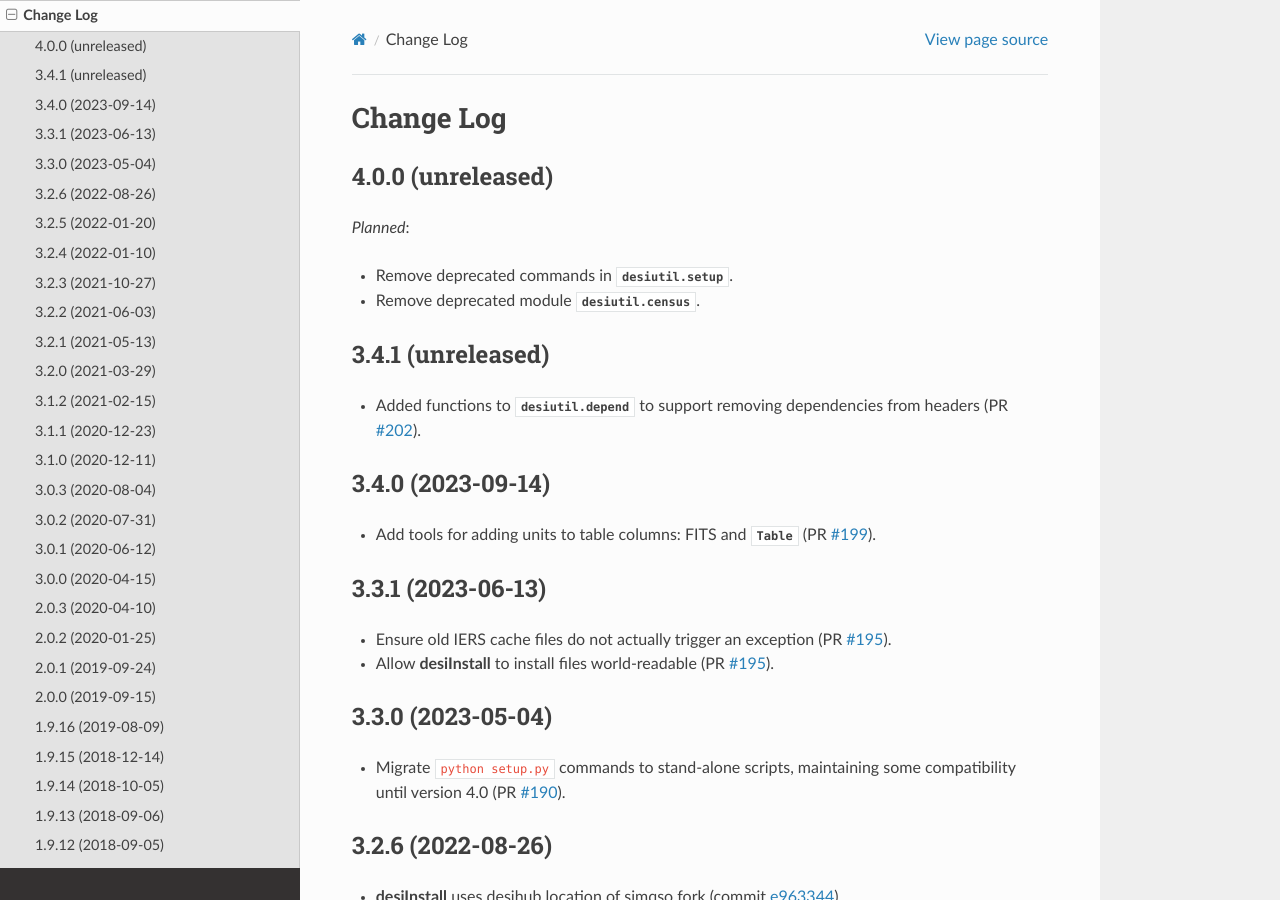
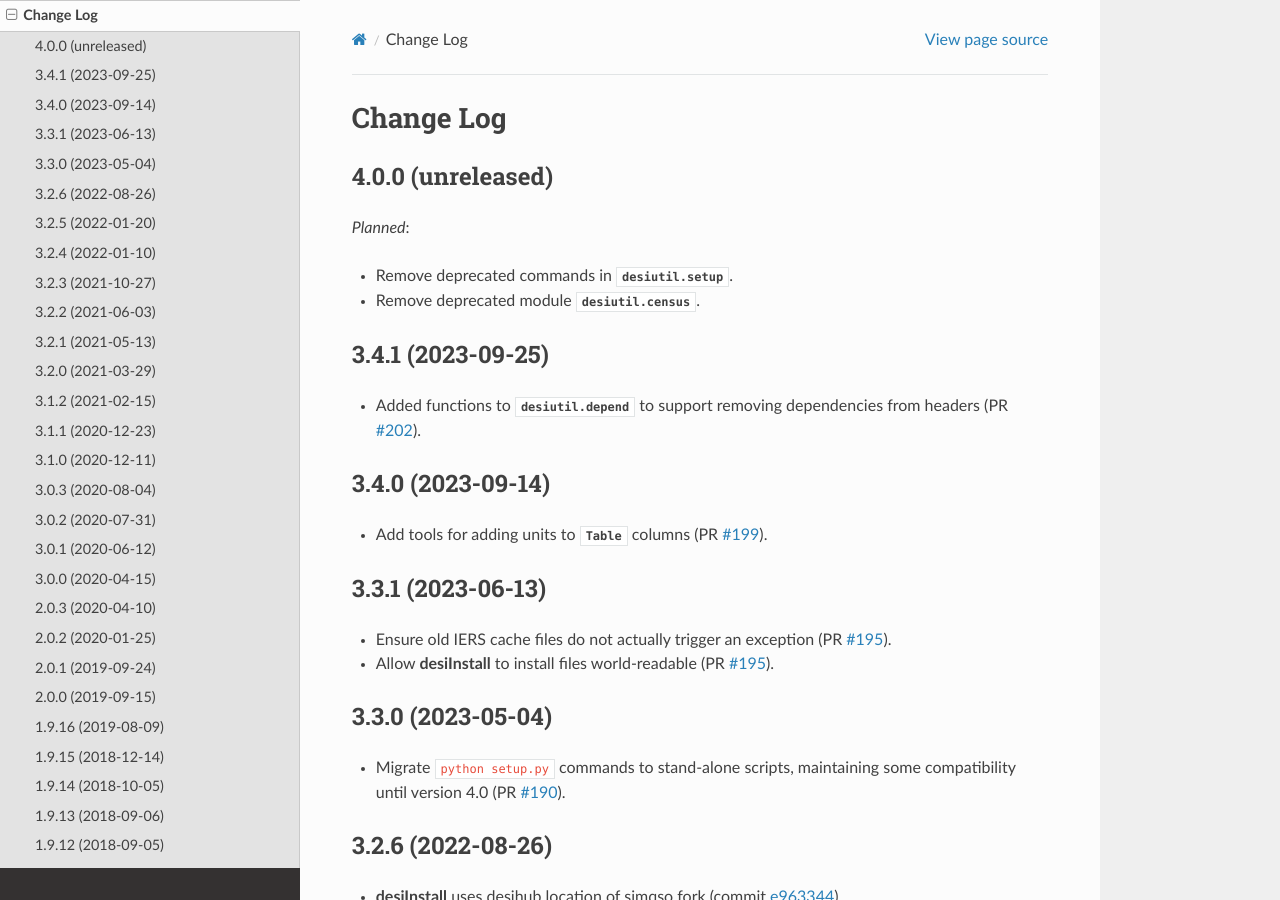
Before and after one commit to desihub/desiutil, a Sphinx documentation site: the page built from doc/changes.rst, in a window 1280 px wide and 900 px high. Built offline with Sphinx 7.4.7 and the Read the Docs theme 2.0.0, drawn with Linux system fonts in a browser that asks for light colours.

```diff
--- a/doc/changes.rst
+++ b/doc/changes.rst
@@ -10,7 +10,7 @@ Change Log
 * Remove deprecated commands in :mod:`desiutil.setup`.
 * Remove deprecated module :mod:`desiutil.census`.
 
-3.4.1 (unreleased)
+3.4.1 (2023-09-25)
 ------------------
 
 * Added functions to :mod:`desiutil.depend` to support removing dependencies
@@ -21,7 +21,7 @@ Change Log
 3.4.0 (2023-09-14)
 ------------------
 
-* Add tools for adding units to table columns: FITS and :class:`~astropy.table.Table` (PR `#199`_).
+* Add tools for adding units to :class:`~astropy.table.Table` columns (PR `#199`_).
 
 .. _`#199`: https://github.com/desihub/desiutil/pull/199
 
--- a/py/desiutil/_version.py
+++ b/py/desiutil/_version.py
@@ -1 +1 @@
-__version__ = '3.4.0.dev1050'
+__version__ = '3.4.1'
```
